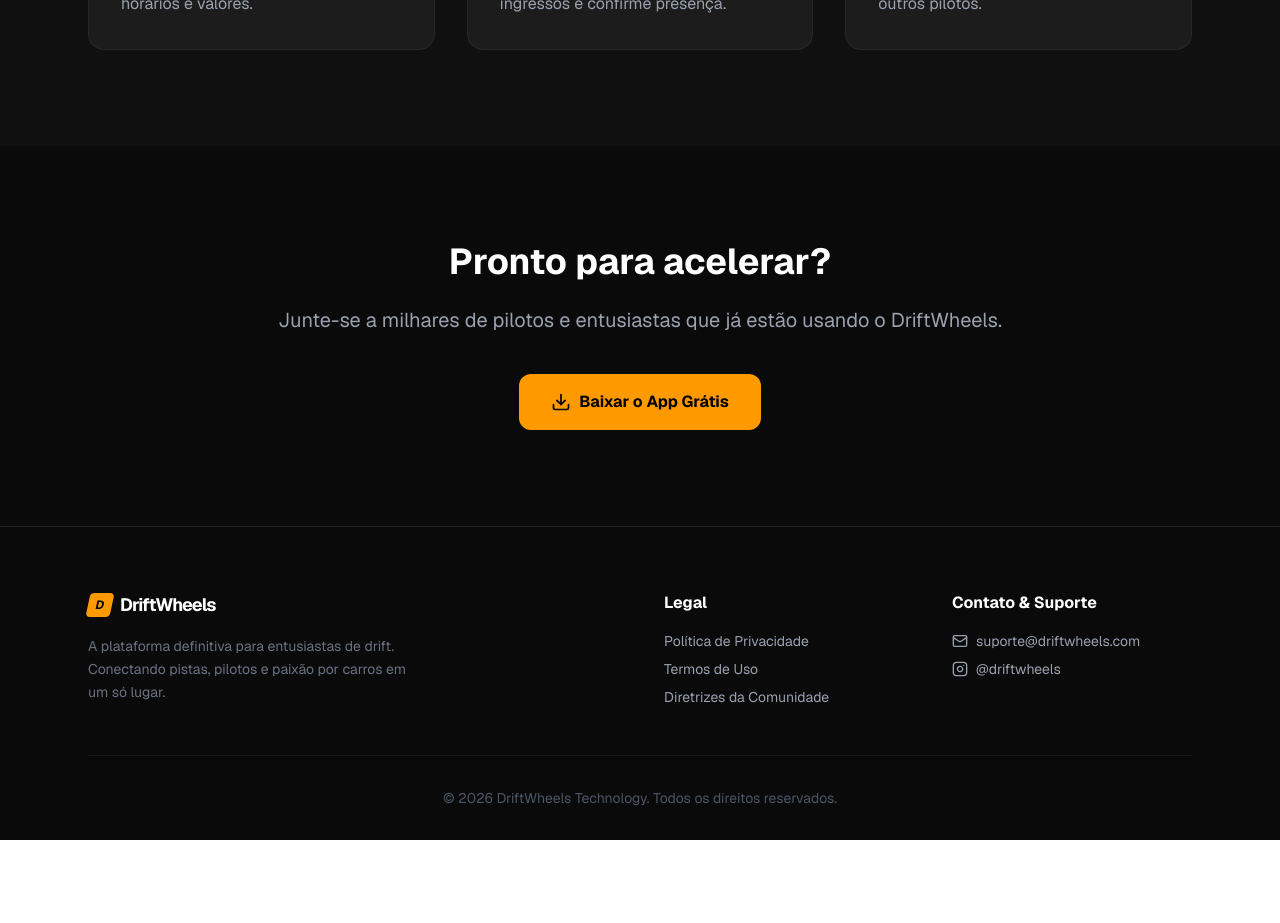
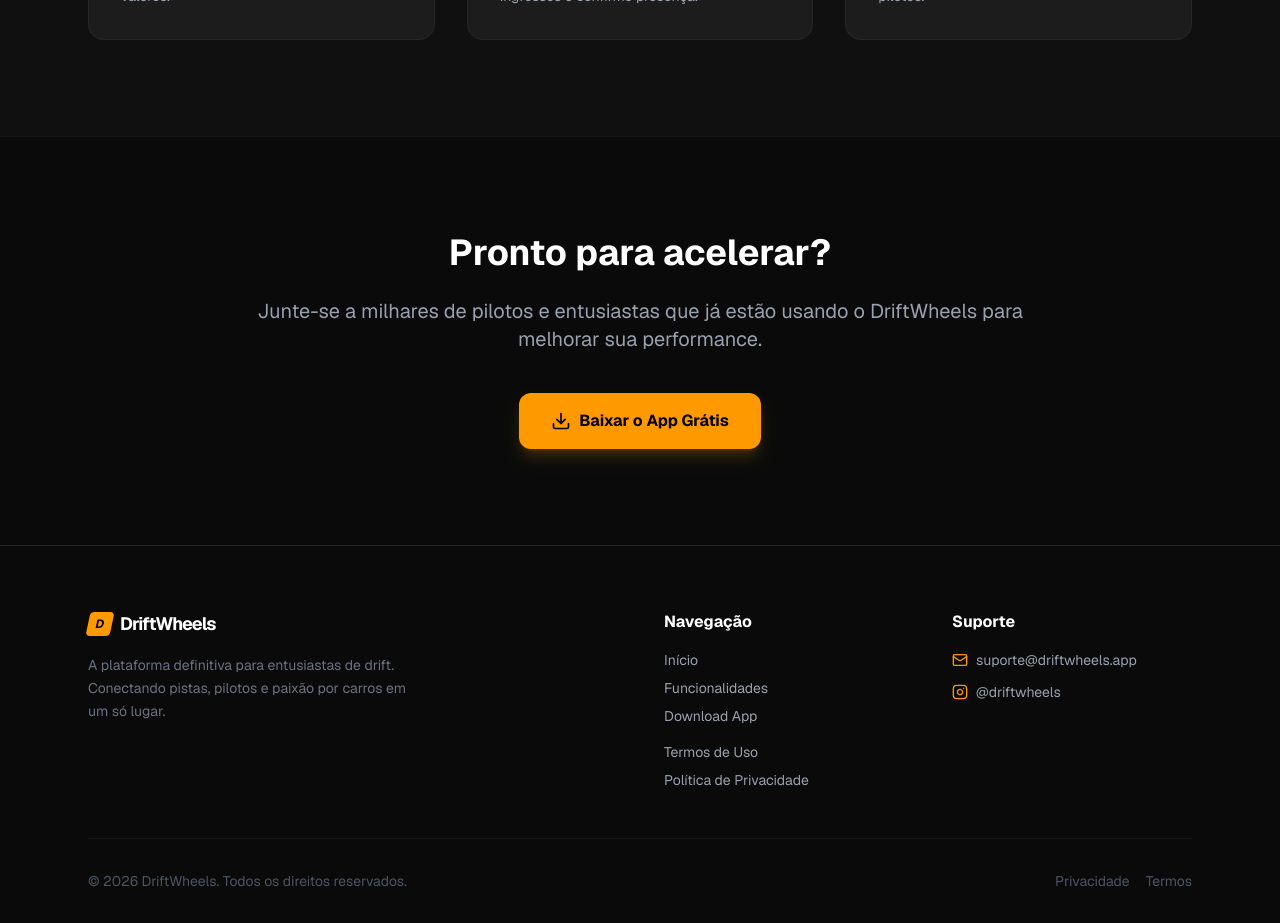
Before and after one commit to Gui1405/driftwheels-web, a Next.js app: page / in a window 1280 px wide. Shown: the part 1780-2703 px from the top of the page. Before the commit the page ends 2620 px from the top, so only its background shows below. Built offline with nearby package versions, Linux system fonts and the light colour scheme.

Commit message:
principal

```diff
--- a/app/page.tsx
+++ b/app/page.tsx
@@ -1,6 +1,6 @@
 import React from 'react';
 import Link from 'next/link';
-import { Download, MapPin, Calendar, Users, Shield, Smartphone, Mail, Instagram, ChevronRight } from 'lucide-react';
+import { Download, MapPin, Calendar, Users, Mail, Instagram, ChevronRight, ArrowUpRight } from 'lucide-react';
 
 export default function LandingPage() {
   return (
@@ -10,17 +10,17 @@ export default function LandingPage() {
       <nav className="fixed top-0 w-full z-50 bg-neutral-950/80 backdrop-blur-md border-b border-white/10">
         <div className="max-w-6xl mx-auto px-6 h-16 flex items-center justify-between">
           {/* Logo */}
-          <div className="flex items-center gap-2">
+          <Link href="/" className="flex items-center gap-2 cursor-pointer">
             <div className="w-8 h-8 bg-amber-500 rounded-lg flex items-center justify-center transform -skew-x-12">
               <span className="font-bold text-black text-lg">D</span>
             </div>
             <span className="font-bold text-xl tracking-tighter">DriftWheels</span>
-          </div>
+          </Link>
 
           {/* Links Desktop */}
           <div className="hidden md:flex items-center gap-8 text-sm font-medium text-gray-400">
             <Link href="#features" className="hover:text-white transition-colors">Funcionalidades</Link>
-            <Link href="#app" className="hover:text-white transition-colors">O App</Link>
+            <Link href="#download" className="hover:text-white transition-colors">App</Link>
             <Link href="#contact" className="hover:text-white transition-colors">Contato</Link>
           </div>
 
@@ -59,43 +59,42 @@ export default function LandingPage() {
             Encontre pistas, participe de eventos oficiais, gerencie sua garagem e conecte-se com a comunidade automotiva mais apaixonada do país.
           </p>
 
-          <div id="download" className="flex flex-col sm:flex-row items-center justify-center gap-4">
-            {/* Apple Store Button */}
-            <button className="flex items-center gap-3 bg-white text-black px-6 py-3.5 rounded-xl hover:scale-105 transition-transform duration-200 w-full sm:w-auto justify-center">
+          <div id="download" className="flex flex-col sm:flex-row items-center justify-center gap-4 scroll-mt-24">
+            {/* Apple Store Button - Placeholder Link */}
+            <Link href="#" className="flex items-center gap-3 bg-white text-black px-6 py-3.5 rounded-xl hover:scale-105 transition-transform duration-200 w-full sm:w-auto justify-center">
                <svg className="w-6 h-6" viewBox="0 0 24 24" fill="currentColor"><path d="M18.71 19.5c-.83 1.24-1.71 2.45-3.05 2.47-1.34.03-1.77-.79-3.29-.79-1.53 0-2 .77-3.27.82-1.31.05-2.3-1.32-3.14-2.53C4.25 17 2.94 12.45 4.7 9.39c.87-1.52 2.43-2.48 4.12-2.5 1.28-.02 2.5.87 3.29.87.78 0 2.26-1.07 3.61-0.91.61.03 2.34.25 3.44 1.86-3.06 1.35-2.53 5.4 1.55 7.02zM13 5c.67-1.25.68-2.6.28-3.92 1.34.05 2.58.74 3.39 1.95-.62.96-1.8 1.8-3.67 1.97z"/></svg>
                <div className="text-left">
                  <div className="text-[10px] font-semibold uppercase leading-none">Download on the</div>
                  <div className="text-sm font-bold leading-none">App Store</div>
                </div>
-            </button>
+            </Link>
 
-            {/* Google Play Button */}
-            <button className="flex items-center gap-3 bg-white/10 border border-white/20 backdrop-blur-sm px-6 py-3.5 rounded-xl hover:bg-white/20 transition-all duration-200 w-full sm:w-auto justify-center">
+            {/* Google Play Button - Placeholder Link */}
+            <Link href="#" className="flex items-center gap-3 bg-white/10 border border-white/20 backdrop-blur-sm px-6 py-3.5 rounded-xl hover:bg-white/20 transition-all duration-200 w-full sm:w-auto justify-center">
                <svg className="w-6 h-6" viewBox="0 0 24 24" fill="currentColor"><path d="M3,20.5V3.5C3,2.91 3.34,2.39 3.84,2.15L13.69,12L3.84,21.85C3.34,21.6 3,21.09 3,20.5M16.81,15.12L6.05,21.34L14.54,12.85L16.81,15.12M20.16,10.81C20.5,11.08 20.75,11.5 20.75,12C20.75,12.5 20.5,12.92 20.16,13.19L17.89,14.5L15.39,12L17.89,9.5L20.16,10.81M6.05,2.66L16.81,8.88L14.54,11.15L6.05,2.66Z" /></svg>
                <div className="text-left">
                  <div className="text-[10px] font-semibold uppercase leading-none">Get it on</div>
                  <div className="text-sm font-bold leading-none">Google Play</div>
                </div>
-            </button>
+            </Link>
           </div>
 
-          {/* Mockup Preview (Placeholder) */}
+          {/* Mockup Preview */}
           <div className="mt-20 relative mx-auto max-w-4xl">
              <div className="aspect-video bg-neutral-900 rounded-2xl border border-white/10 shadow-2xl flex items-center justify-center overflow-hidden group">
-                {/* Aqui você coloca a imagem real do seu app futuramente */}
                 <div className="absolute inset-0 bg-gradient-to-t from-neutral-950 via-transparent to-transparent opacity-80"></div>
-                <div className="text-center z-10">
-                    <p className="text-gray-500 text-sm mb-2">Preview da Interface</p>
-                    <h3 className="text-2xl font-bold text-white">Mapa de Pistas & Feed Social</h3>
+                <div className="text-center z-10 p-6">
+                    <p className="text-gray-500 text-sm mb-2 uppercase tracking-widest font-bold">Em breve</p>
+                    <h3 className="text-2xl font-bold text-white">Telemetria em Tempo Real & IA</h3>
+                    <p className="text-gray-400 mt-2 text-sm">Visualize o preview da interface do app aqui</p>
                 </div>
-                {/* <Image src="/app-mockup.png" alt="App Preview" fill className="object-cover opacity-50 group-hover:opacity-70 transition-opacity" /> */}
              </div>
           </div>
         </div>
       </section>
 
       {/* --- FEATURES --- */}
-      <section id="features" className="py-24 bg-neutral-900/50 border-t border-white/5">
+      <section id="features" className="py-24 bg-neutral-900/50 border-t border-white/5 scroll-mt-20">
         <div className="max-w-6xl mx-auto px-6">
           <div className="text-center mb-16">
             <h2 className="text-3xl md:text-4xl font-bold mb-4">Tudo o que um drifteiro precisa</h2>
@@ -123,14 +122,14 @@ export default function LandingPage() {
       </section>
 
       {/* --- TRUST / CTA --- */}
-      <section className="py-24 relative overflow-hidden">
+      <section className="py-24 relative overflow-hidden border-t border-white/5">
         <div className="max-w-4xl mx-auto px-6 text-center relative z-10">
           <h2 className="text-4xl font-bold mb-6">Pronto para acelerar?</h2>
           <p className="text-xl text-gray-400 mb-10">
-            Junte-se a milhares de pilotos e entusiastas que já estão usando o DriftWheels.
+            Junte-se a milhares de pilotos e entusiastas que já estão usando o DriftWheels para melhorar sua performance.
           </p>
           <div className="flex flex-col sm:flex-row justify-center gap-4">
-             <Link href="#download" className="bg-amber-500 text-black font-bold py-4 px-8 rounded-xl hover:bg-amber-400 transition-colors flex items-center justify-center gap-2">
+             <Link href="#download" className="bg-amber-500 text-black font-bold py-4 px-8 rounded-xl hover:bg-amber-400 transition-colors flex items-center justify-center gap-2 shadow-lg shadow-amber-500/20">
                 <Download className="w-5 h-5" />
                 Baixar o App Grátis
              </Link>
@@ -138,49 +137,80 @@ export default function LandingPage() {
         </div>
       </section>
 
-      {/* --- FOOTER (CRUCIAL PARA A APPLE/GOOGLE) --- */}
-      <footer className="bg-neutral-950 border-t border-white/10 pt-16 pb-8">
+      {/* --- FOOTER (LINKS RÁPIDOS E LEGAIS) --- */}
+      <footer id="contact" className="bg-neutral-950 border-t border-white/10 pt-16 pb-8 scroll-mt-20">
         <div className="max-w-6xl mx-auto px-6">
           <div className="grid md:grid-cols-4 gap-12 mb-12">
-            <div className="col-span-2">
-              <div className="flex items-center gap-2 mb-4">
+
+            {/* Coluna 1: Marca */}
+            <div className="col-span-1 md:col-span-2">
+              <Link href="/" className="flex items-center gap-2 mb-4 cursor-pointer w-fit">
                 <div className="w-6 h-6 bg-amber-500 rounded flex items-center justify-center transform -skew-x-12">
                   <span className="font-bold text-black text-xs">D</span>
                 </div>
                 <span className="font-bold text-lg tracking-tighter">DriftWheels</span>
-              </div>
+              </Link>
               <p className="text-gray-500 text-sm leading-relaxed max-w-xs">
                 A plataforma definitiva para entusiastas de drift. Conectando pistas, pilotos e paixão por carros em um só lugar.
               </p>
             </div>
 
+            {/* Coluna 2: Navegação e Legal */}
             <div>
-              <h4 className="font-bold mb-4">Legal</h4>
+              <h4 className="font-bold mb-4 text-white">Navegação</h4>
               <ul className="space-y-2 text-sm text-gray-400">
-                {/* Esses links são OBRIGATÓRIOS na App Store */}
-                <li><Link href="/privacy" className="hover:text-amber-500 transition-colors">Política de Privacidade</Link></li>
-                <li><Link href="/terms" className="hover:text-amber-500 transition-colors">Termos de Uso</Link></li>
-                <li><Link href="/guidelines" className="hover:text-amber-500 transition-colors">Diretrizes da Comunidade</Link></li>
+                <li>
+                    <Link href="/" className="hover:text-amber-500 transition-colors flex items-center gap-1">
+                        Início
+                    </Link>
+                </li>
+                <li>
+                    <Link href="#features" className="hover:text-amber-500 transition-colors flex items-center gap-1">
+                        Funcionalidades
+                    </Link>
+                </li>
+                <li>
+                    <Link href="#download" className="hover:text-amber-500 transition-colors flex items-center gap-1">
+                        Download App
+                    </Link>
+                </li>
+                {/* LINKS LEGAIS - ROTAS INTERNAS */}
+                <li className="pt-2">
+                    <Link href="/terms" className="hover:text-amber-500 transition-colors flex items-center gap-1">
+                        Termos de Uso
+                    </Link>
+                </li>
+                <li>
+                    <Link href="/privacy" className="hover:text-amber-500 transition-colors flex items-center gap-1">
+                        Política de Privacidade
+                    </Link>
+                </li>
               </ul>
             </div>
 
-            <div id="contact">
-              <h4 className="font-bold mb-4">Contato & Suporte</h4>
-              <ul className="space-y-2 text-sm text-gray-400">
+            {/* Coluna 3: Contato */}
+            <div>
+              <h4 className="font-bold mb-4 text-white">Suporte</h4>
+              <ul className="space-y-3 text-sm text-gray-400">
                 <li className="flex items-center gap-2">
-                    <Mail className="w-4 h-4" />
-                    <a href="mailto:suporte@driftwheels.com" className="hover:text-amber-500">suporte@driftwheels.com</a>
+                    <Mail className="w-4 h-4 text-amber-500" />
+                    <a href="mailto:suporte@driftwheels.app" className="hover:text-white transition-colors">suporte@driftwheels.app</a>
                 </li>
                 <li className="flex items-center gap-2">
-                    <Instagram className="w-4 h-4" />
-                    <a href="https://instagram.com/driftwheels" target="_blank" className="hover:text-amber-500">@driftwheels</a>
+                    <Instagram className="w-4 h-4 text-amber-500" />
+                    <a href="https://instagram.com/driftwheels" target="_blank" rel="noopener noreferrer" className="hover:text-white transition-colors">@driftwheels</a>
                 </li>
               </ul>
             </div>
           </div>
 
-          <div className="border-t border-white/5 pt-8 text-center text-gray-600 text-sm">
-            <p>&copy; {new Date().getFullYear()} DriftWheels Technology. Todos os direitos reservados.</p>
+          {/* Copyright */}
+          <div className="border-t border-white/5 pt-8 flex flex-col md:flex-row justify-between items-center text-gray-600 text-sm gap-4">
+            <p>&copy; {new Date().getFullYear()} DriftWheels. Todos os direitos reservados.</p>
+            <div className="flex gap-4">
+                <Link href="/privacy" className="hover:text-gray-400">Privacidade</Link>
+                <Link href="/terms" className="hover:text-gray-400">Termos</Link>
+            </div>
           </div>
         </div>
       </footer>
@@ -191,12 +221,12 @@ export default function LandingPage() {
 // Componente Auxiliar para Card
 function FeatureCard({ icon, title, desc }: { icon: React.ReactNode, title: string, desc: string }) {
   return (
-    <div className="bg-white/5 border border-white/5 p-8 rounded-2xl hover:bg-white/10 transition-colors group">
-      <div className="mb-6 p-4 bg-black/40 w-fit rounded-xl group-hover:scale-110 transition-transform duration-300">
+    <div className="bg-white/5 border border-white/5 p-8 rounded-2xl hover:bg-white/10 transition-colors group cursor-default">
+      <div className="mb-6 p-4 bg-black/40 w-fit rounded-xl group-hover:scale-110 transition-transform duration-300 shadow-lg shadow-black/50">
         {icon}
       </div>
-      <h3 className="text-xl font-bold mb-3">{title}</h3>
-      <p className="text-gray-400 leading-relaxed">
+      <h3 className="text-xl font-bold mb-3 text-white">{title}</h3>
+      <p className="text-gray-400 leading-relaxed text-sm">
         {desc}
       </p>
     </div>
```
